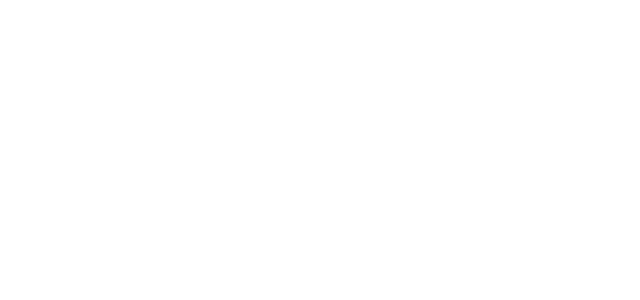
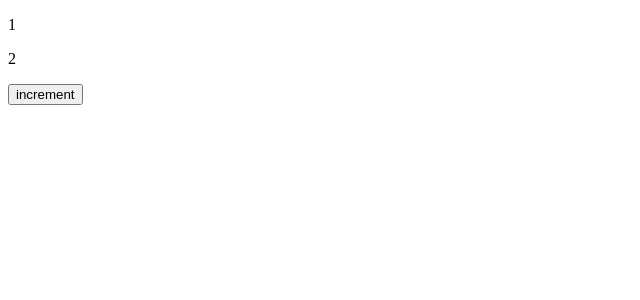
Before and after one commit to kf07/Nuxt3-01, a Nuxt app: page /counter in a window 1280 px wide. Before the commit this address had no page. Shown: the top 300 px of the page, without its empty margins (0-640 px from the left). Built offline with nearby package versions, Linux system fonts and the light colour scheme.

Commit message:
counter追加

```diff
--- /dev/null
+++ b/pages/counter.vue
@@ -0,0 +1,13 @@
+<script setup lang="ts">
+  const count = ref(1)
+  const double = computed(() => count.value * 2)
+  const increment = () => {
+    count.value++;
+  }
+</script>
+
+<template>
+  <p>{{count}}</p>
+  <p>{{double}}</p>
+  <button @click="increment">increment</button>
+</template>
```
